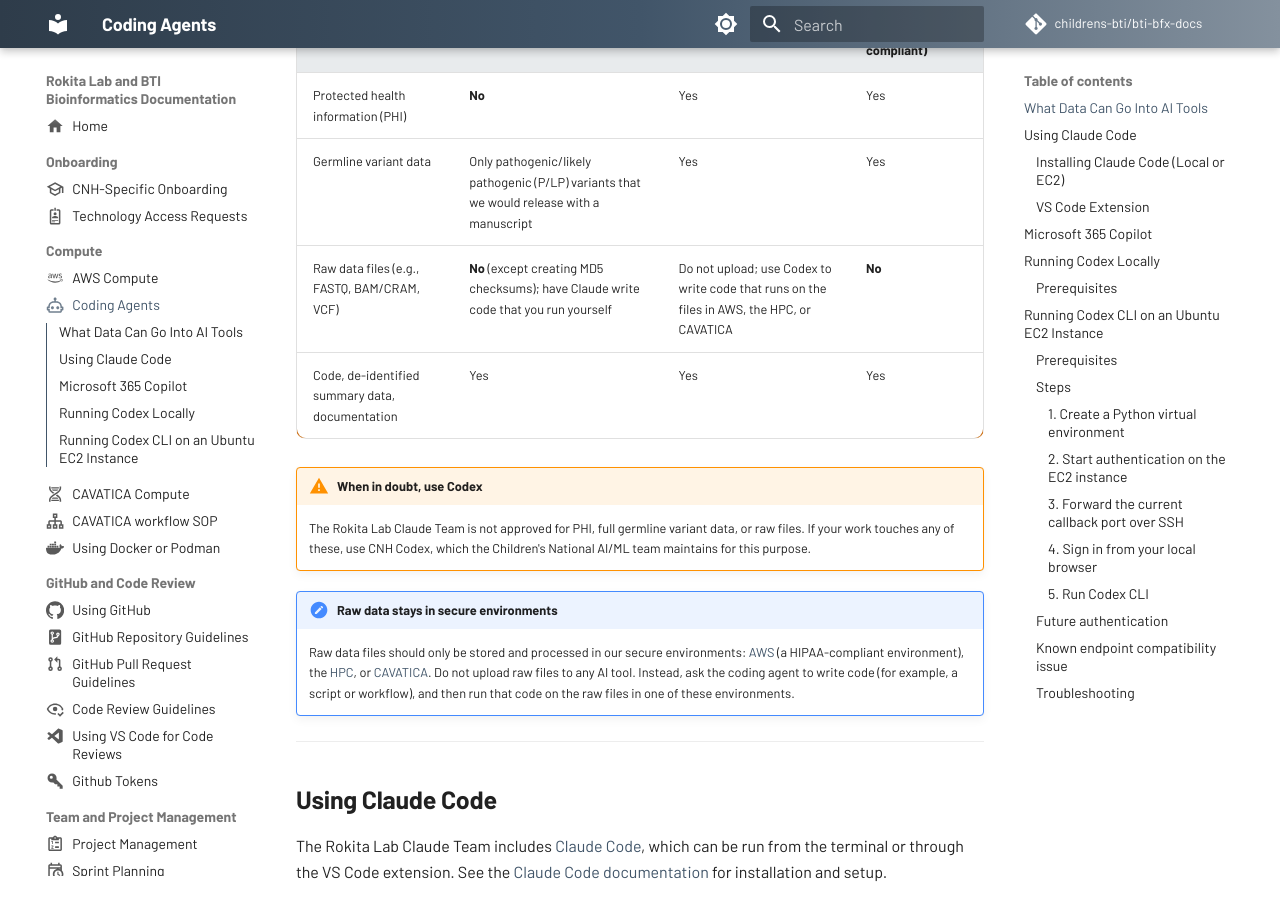
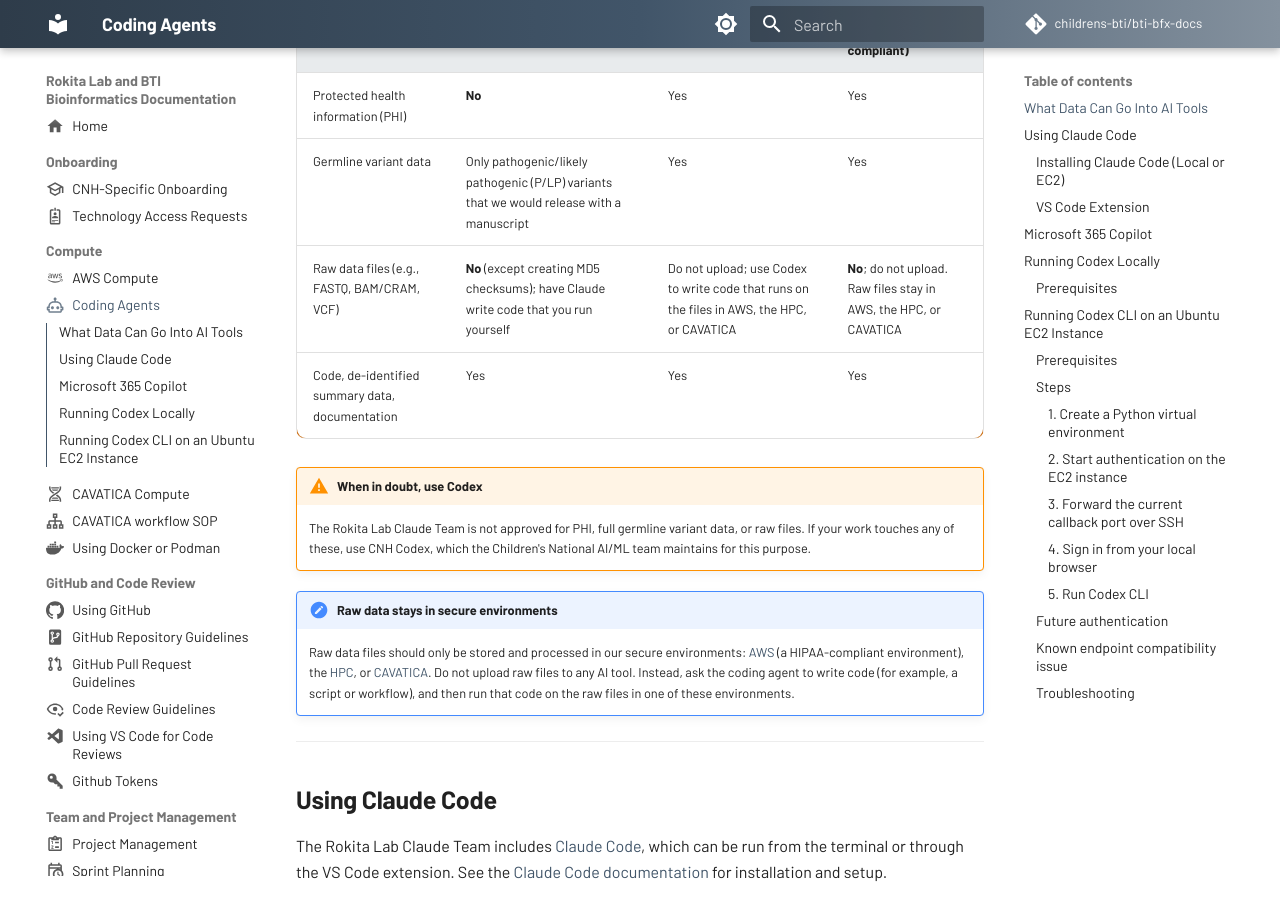
Before and after one commit to childrens-bti/bti-bfx-docs, an MkDocs documentation site: the page built from docs/coding-agents.md, in a window 1280 px wide and 900 px high, scrolled down 354 px. Built offline with MkDocs 1.6.1 and Material for MkDocs 9.7.7, drawn with Linux system fonts in a browser that asks for light colours; comment, search, counter and statistics services are not loaded.

Commit message:
Update docs/coding-agents.md
Co-authored-by: Chao Di <47455084+chaodi51@users.noreply.github.com>

```diff
--- a/docs/coding-agents.md
+++ b/docs/coding-agents.md
@@ -14,7 +14,7 @@
 |---|---|---|---|
 | Protected health information (PHI) | **No** | Yes | Yes |
 | Germline variant data | Only pathogenic/likely pathogenic (P/LP) variants that we would release with a manuscript | Yes | Yes |
-| Raw data files (e.g., FASTQ, BAM/CRAM, VCF) | **No** (except creating MD5 checksums); have Claude write code that you run yourself | Do not upload; use Codex to write code that runs on the files in AWS, the HPC, or CAVATICA | **No** |
+| Raw data files (e.g., FASTQ, BAM/CRAM, VCF) | **No** (except creating MD5 checksums); have Claude write code that you run yourself | Do not upload; use Codex to write code that runs on the files in AWS, the HPC, or CAVATICA | **No**; do not upload. Raw files stay in AWS, the HPC, or CAVATICA |
 | Code, de-identified summary data, documentation | Yes | Yes | Yes |
 
 !!! warning "When in doubt, use Codex"
```
